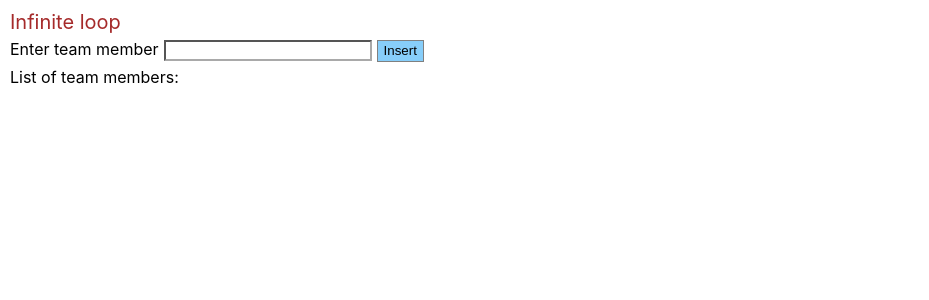
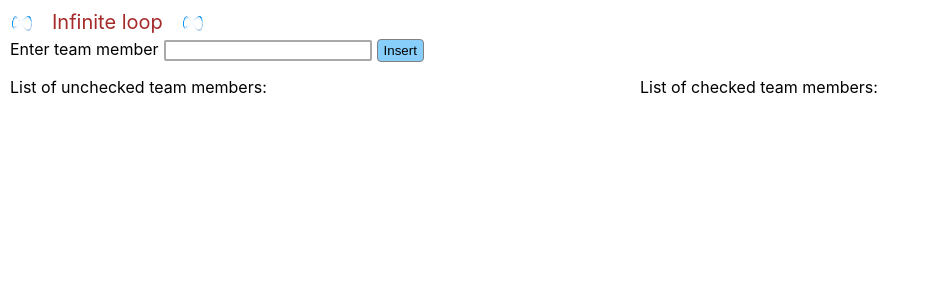
Before and after one commit to mburecUpchain/martina-to-do, a React (Create React App) app: page / in a window 1280 px wide. Shown: the top 300 px of the page, without its empty margins (0-929 px from the left). Built offline with nearby package versions, Linux system fonts and the light colour scheme.

Commit message:
#comment css update, another list added for displaying items

```diff
--- a/src/App.css
+++ b/src/App.css
@@ -3,6 +3,22 @@
   margin-left: 10px;
   font-size: 20px;
   color: brown;
+  vertical-align: middle;
+}
+
+.left-logo {
+  width: 20px;
+  height: 15px;
+  margin-right: 20px;
+  margin-left: 2px;
+  vertical-align: middle;
+}
+
+.right-logo {
+  width: 20px;
+  height: 15px;
+  margin-left: 20px;
+  vertical-align: middle;
 }
 
 .form {
@@ -19,24 +35,50 @@
   width: 200px;
   height: 15px;
   margin-left: 5px;
-  border-color: darkgray;
-}
-
-.buttonSubmit{
-  margin-left: 5px;
-  border: 1px solid grey;
-  background-color: lightskyblue;
-  height: 22px;
+  border: 2px solid darkgray;
+  border-radius: 2px;
   vertical-align: middle;
 }
 
-.list-title{
-  margin-left: 10px;
-  margin-top: 5px;
-  font-size: 16px;
+.buttonSubmit {
+  margin-left: 5px;
+  border: 1px solid grey;
+  border-radius: 4px;
+  background-color: lightskyblue;
+  height: 23px;
+  vertical-align: middle;
 }
 
-.list-form {
-  margin-left: 20px;
-  margin-top: 10px;
+.container {
+  margin: 10px;
 }
+
+.row {
+  display: flex;
+  flex-direction: row;
+  flex-wrap: wrap;
+  width: 100%;
+}
+
+.column {
+  display: flex;
+  flex-direction: column;
+  flex-basis: 100%;
+  flex: 1;
+}
+
+.list-unchecked {
+  margin-top: 5px;
+}
+
+.list-form-unchecked {
+  height: 100px;
+}
+
+.list-checked {
+  margin-top: 5px;
+}
+
+.list-form-checked {
+  height: 100px;
+}
--- a/src/App.tsx
+++ b/src/App.tsx
@@ -1,5 +1,6 @@
 import * as React from 'react';
 import './App.css';
+import logo from './images/inf.png';
 
 interface Props {
 
@@ -7,14 +8,10 @@ interface Props {
 
 interface State {
   value: string,
-  names: any[],
+  uncheckedNames: any[],
+  checkedNames: any[],
   isCkecked: boolean
 }
-
-const emptyFieldMessage = 'Please insert name';
-const checked = 'This name is checked';
-const unchecked = 'This name is unchecked';
-
 
 class App extends React.Component<Props, State> {
 
@@ -24,7 +21,8 @@ class App extends React.Component<Props, State> {
 
     this.state = {
       value: '',
-      names: [],
+      uncheckedNames: [],
+      checkedNames: [],
       isCkecked: false
     };
 
@@ -40,13 +38,13 @@ class App extends React.Component<Props, State> {
     event.preventDefault();
 
     if (this.state.value === '') {
-      window.alert(emptyFieldMessage);
+      window.alert('Please insert name');
     } else {
       this.addNamesToList();
     }
 
     this.setState({
-      isCkecked: false,
+      isCkecked: this.state.isCkecked,
       value: ''
     });
   }
@@ -55,12 +53,12 @@ class App extends React.Component<Props, State> {
     if (event.key === 'Enter') {
       event.preventDefault();
       if (this.state.value === '') {
-        window.alert(emptyFieldMessage);
+        window.alert('Please insert name');
       } else {
         this.addNamesToList();
       }
       this.setState({
-        isCkecked: false,
+        isCkecked: this.state.isCkecked,
         value: ''
       });
     }
@@ -68,58 +66,95 @@ class App extends React.Component<Props, State> {
 
   addNamesToList = () => {
 
-    let names = this.state.names;
-    names.push(this.state.value);
+    let uncheckedNames = this.state.uncheckedNames;
+    uncheckedNames.push(this.state.value);
 
     this.setState({
-      names
+      uncheckedNames: uncheckedNames,
+      isCkecked: !this.state.isCkecked,
+      checkedNames: this.state.checkedNames
     });
   }
 
-  onCheckBoxChange = () => {
+  moveNames = () => {
+
+    let checkedNames = this.state.checkedNames;
+    checkedNames.push(this.state.uncheckedNames);
 
     this.setState({
-      isCkecked: !this.state.isCkecked
+      checkedNames: checkedNames,
+      isCkecked: !this.state.isCkecked,
+      uncheckedNames: this.state.uncheckedNames
     });
+  }
 
+  // onCheckBoxChange = () => {
+
+  //   if (!this.state.isCkecked) {
+  //     this.moveNames();
+  //   } else {
+  //     this.addNamesToList();
+  //   }
+  // }
+
+  onNameClick = () => {
     if (!this.state.isCkecked) {
-      window.alert(checked);
+      this.moveNames();
     } else {
-      window.alert(unchecked);
+      this.addNamesToList();
     }
   }
 
   render() {
-    const pageTitle = 'Infinite loop';
-    const text = 'Enter team member';
-    const buttonText = 'Insert';
-    const subtitle = 'List of team members:';
 
     return (
       <div className="App">
         <div className="title">
-          {pageTitle}
+          <img className="left-logo" src={logo} />
+          Infinite loop
+          <img className="right-logo" src={logo} />
         </div>
-        <form className="form">
+        <div className="form">
           <label className="label">
-            {text}
+            Enter team member
             <input type="text" className="input" value={this.state.value} onChange={this.onHandleChange} onKeyPress={this.onKeyPress} />
           </label>
-          <button className="buttonSubmit" onClick={this.onSubmit}>{buttonText}</button>
-        </form>
-        <div className="list-title">{subtitle}</div>
-        <form className="list-form">
+          <button className="buttonSubmit" onClick={this.onSubmit}>Insert</button>
+        </div>
+        <div className="container">
+          <div className="row">
+            <div className="column">
+              <div className="list-unchecked">List of unchecked team members:</div>
+              <div className="list-form-uncehecked">
                 {
-            this.state.names.map((name) => {
+                  this.state.uncheckedNames.map((name) => {
                     return (
-                <p key={name.toString()}>
+                      <p key={name.toString()} onClick={this.onNameClick}>
                         {name}
-                  <input type="checkbox" onChange={this.onCheckBoxChange} defaultChecked={this.state.isCkecked}></input>
+                        <input type="checkbox" defaultChecked={this.state.isCkecked}></input>
                       </p>
                     );
                   })
                 }
-        </form>
+              </div>
+            </div>
+            <div className="column">
+              <div className="list-checked">List of checked team members:</div>
+              <div className="list-form-checked">
+                {
+                  this.state.checkedNames.map((name) => {
+                    return (
+                      <p key={name.toString()} onClick={this.onNameClick}>
+                        {name}
+                        <input type="checkbox" defaultChecked={!this.state.isCkecked}></input>
+                      </p>
+                    );
+                  })
+                }
+              </div>
+            </div>
+          </div>
+        </div>
       </div>
     );
   }
```
Also changed, not shown: src/images/inf.png (added). Lines whose indentation alone changed are shown as unchanged.
